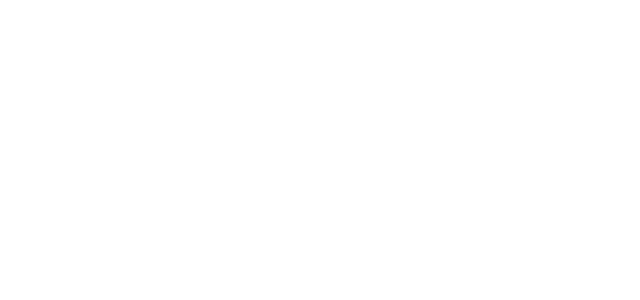
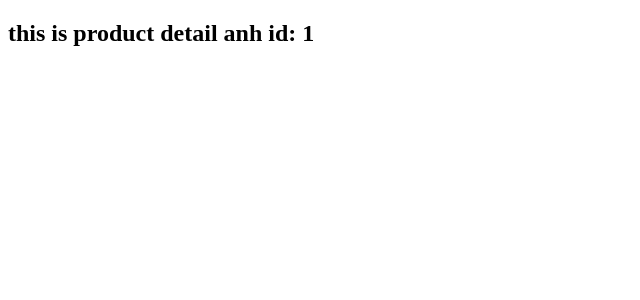
Before and after one commit to Hanh20021706/nuxtjs, a Nuxt app: page /products/1 in a window 1280 px wide. Before the commit this address had no page. Shown: the top 300 px of the page, without its empty margins (0-640 px from the left). Built offline with nearby package versions, Linux system fonts and the light colour scheme.

Commit message:
feat: create route id

```diff
--- /dev/null
+++ b/pages/products/[id].vue
@@ -0,0 +1,12 @@
+<template>
+  <div>
+    <h2>this is product detail anh id: {{ id }}</h2>
+  </div>
+</template>
+
+<script setup>
+// sử dụng useRoute đẻ lấy được id của sản phẩm
+const { id } = useRoute().params;
+</script>
+
+<style scoped></style>
```
